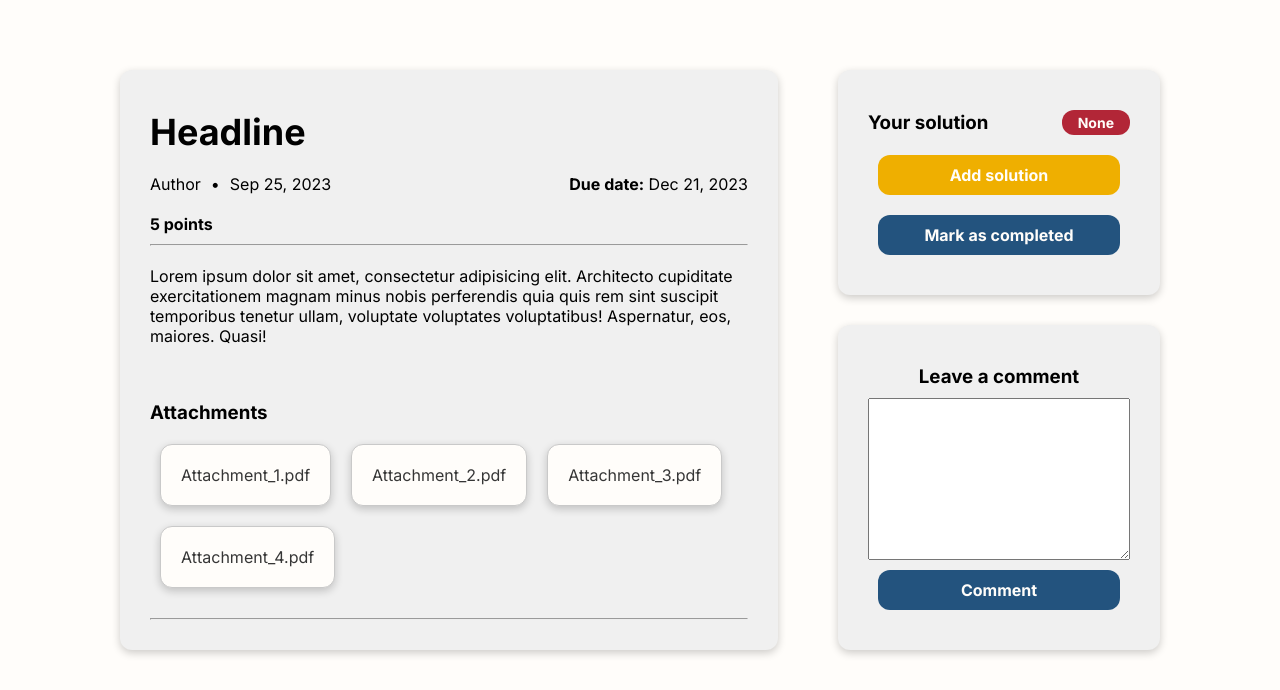
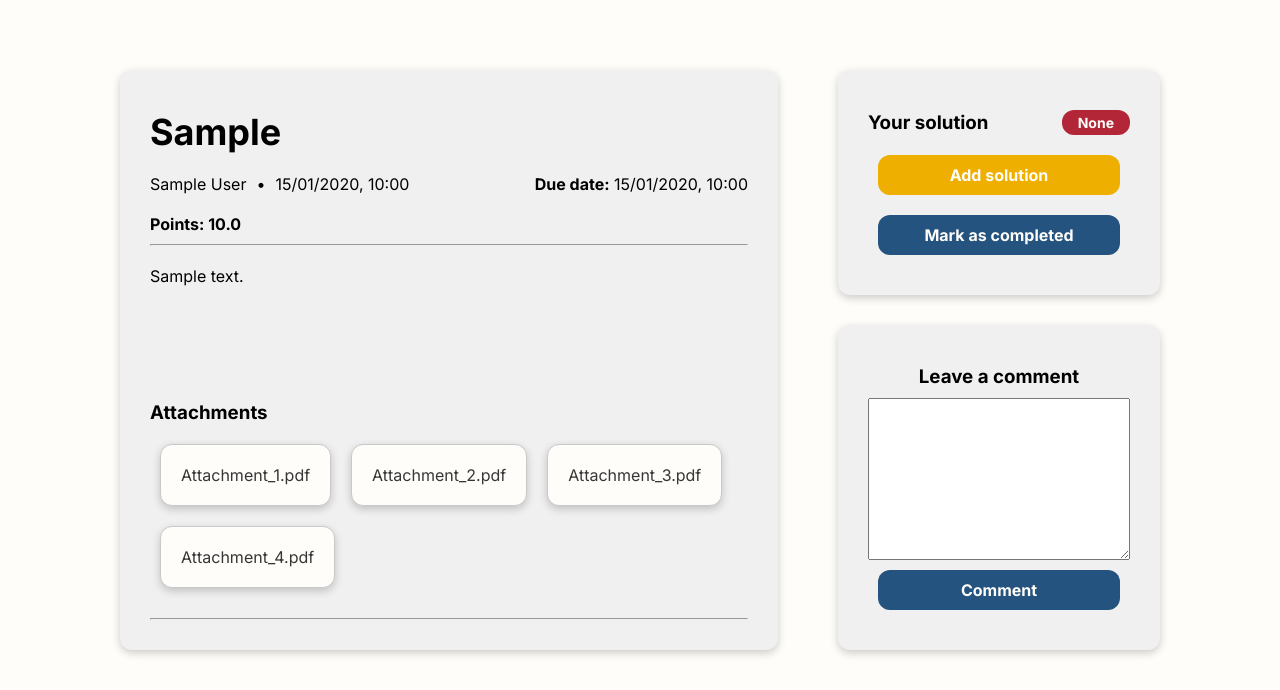
Before and after one commit to andriidem308/web_testing_service, a Django app: page /problems/1/ in a window 1280 px wide. Shown: the part 50-740 px from the top of the page. Run offline with Django 4.2, Linux system fonts and the light colour scheme; tables that the repository leaves empty hold one stand-in row (values such as "Sample post"); style sheets or scripts are compiled from the project's sources; some libraries are stand-ins or nearby versions.

```diff
--- a/main/templates/problems/problem.html
+++ b/main/templates/problems/problem.html
@@ -3,23 +3,23 @@
 {% block content %}
     <div class="problem-container">
         <div class="problem-description card">
-            <h1 class="title" id="title">Headline</h1>
+            <h1 class="title" id="title">{{ problem.headline }}</h1>
             <div class="created">
                 <div class="created-by">
-                    <div class="author" id="author">Author</div>
+                    <div class="author" id="author">{{ problem.teacher.user.get_full_name }}</div>
                     <div class="separator-dot">•</div>
-                    <div class="date-created" id="date-created">Sep 25, 2023</div>
+                    <div class="date-created" id="date-created">{{ date_created }}</div>
                 </div>
                 <div class="due-date">
-                    <div><b>Due date:</b> <span>Dec 21, 2023</span></div>
+                    <div><b>Due date:</b> <span>{{ deadline }}</span></div>
                 </div>
 
             </div>
-            <div class="max-points"><b>5 points</b></div>
+            <div class="max-points"><b>Points: {{ problem.max_points }}</b></div>
 
             <hr>
             <div class="description" id="description">
-                Lorem ipsum dolor sit amet, consectetur adipisicing elit. Architecto cupiditate exercitationem magnam minus nobis perferendis quia quis rem sint suscipit temporibus tenetur ullam, voluptate voluptates voluptatibus! Aspernatur, eos, maiores. Quasi!
+                {{ problem.content }}
             </div>
             <div class="attachments">
                 <h3>Attachments</h3>
--- a/main/urls.py
+++ b/main/urls.py
@@ -5,9 +5,9 @@ from main.views import *
 urlpatterns = [
     path('', index, name='home'),
 
-    path('problems/', problems, name='problems'),
+    path('problems/', ProblemListView.as_view(), name='problems'),
     path('problems/add/', ProblemCreateView.as_view(), name='problem_add'),
-    path('problems/<int:pk>/', problem, name='problem'),
+    path('problems/<int:pk>/', ProblemView.as_view(), name='problem'),
     path('problems/<int:pk>/edit/', problem_edit, name='problem_edit'),
     path('problems/<int:pk>/take/', problem_take, name='problem_take'),
 
--- a/main/views.py
+++ b/main/views.py
@@ -1,3 +1,5 @@
+import datetime
+
 from django.shortcuts import redirect, render
 from django.urls import reverse_lazy
 from django.views.generic import CreateView, ListView, UpdateView, DetailView
@@ -139,6 +141,13 @@ class ProblemView(DetailView):
     context_object_name = 'problem'
     template_name = 'problems/problem.html'
 
+    def get(self, request, *args, **kwargs):
+        self.object = self.get_object()
+        context = self.get_context_data(object=self.object)
+        context['date_created'] = self.object.date_created.strftime('%d/%m/%Y, %H:%M')
+        context['deadline'] = self.object.deadline.strftime('%d/%m/%Y, %H:%M')
+        return self.render_to_response(context)
+
 
 class ProblemCreateView(CreateView):
     model = Problem
```
Also changed, not shown: main/templates/problems/problems.html (+13 -0 lines).
